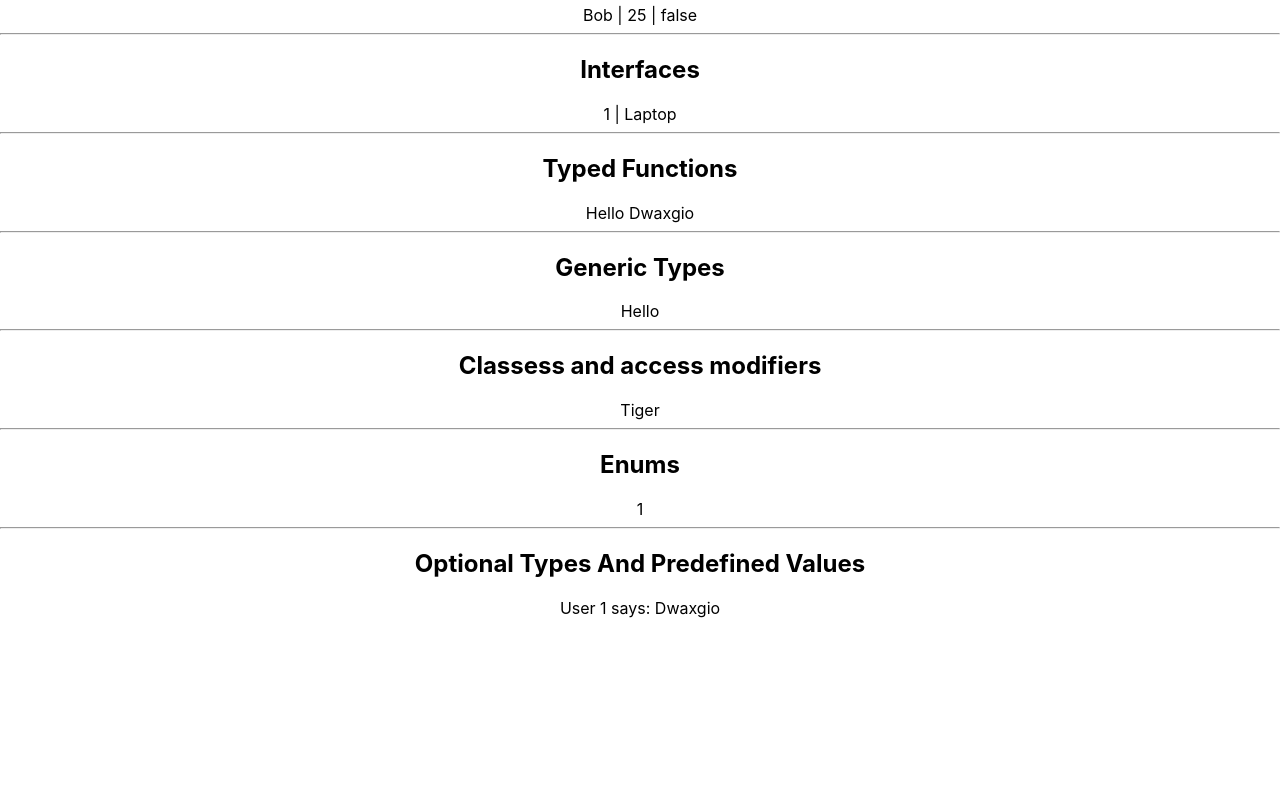
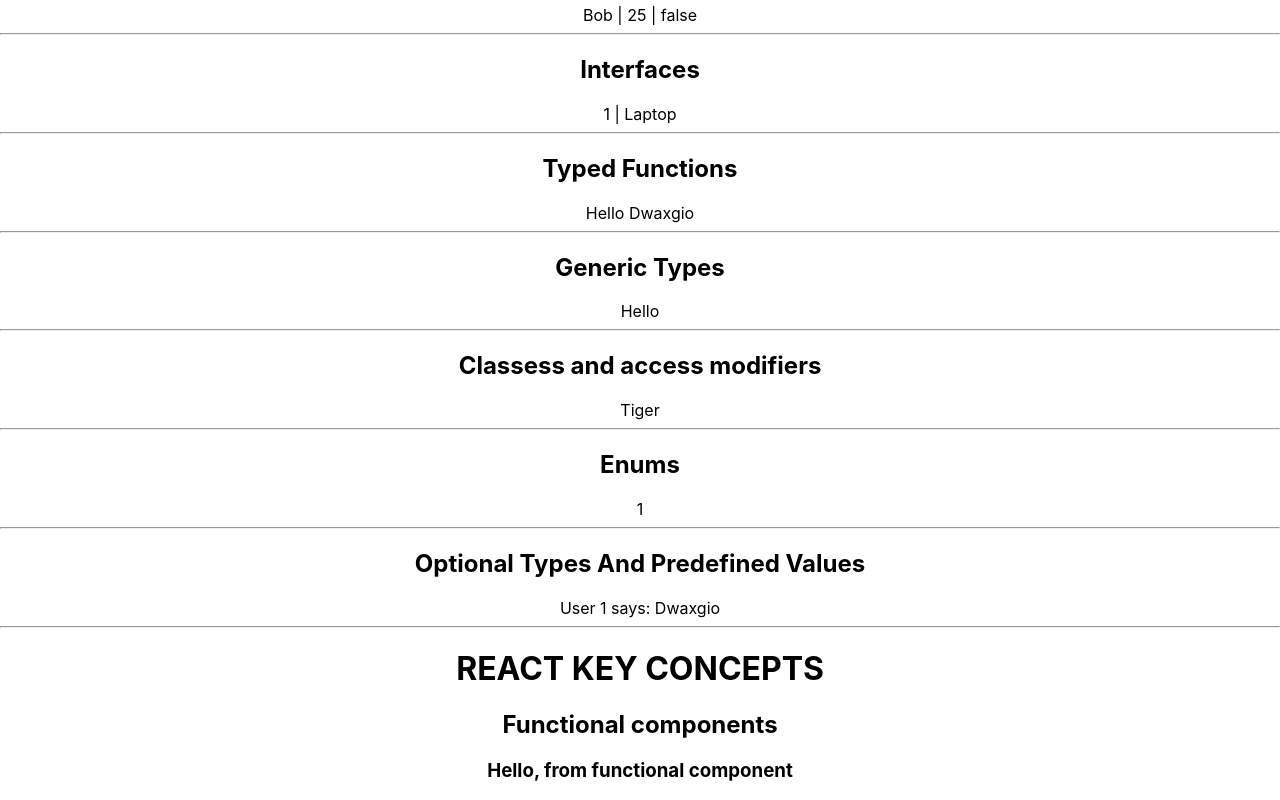
Before and after one commit to dwaxgio/react-typescript-practice, a React (Create React App) app: page / in a window 1280 px wide. Shown: the part 471-1271 px from the top of the page. Before the commit the page ends 1089 px from the top, so only its background shows below. Built offline with nearby package versions, Linux system fonts and the light colour scheme.

Commit message:
Key concepts: React -> FunctionalComponentss

```diff
--- a/src/App.tsx
+++ b/src/App.tsx
@@ -3,14 +3,16 @@ import "./App.css";
 import { useEffect, useRef } from "react";
 import useCounter from "./hooks/useCounter";
 // TYPESCRIPT KEY CONCEPTS
-import ATiposBasicos from "./components/ATiposBasicos";
-import BTiposDeObjetos from "./components/BTiposDeObjetos";
-import CInterfaces from "./components/CInterfaces";
-import DFuncionesTypadas from "./components/DFuncionesTypadas";
-import ETiposGenericos from "./components/ETiposGenericos";
-import FClasesYModificadoresDeAcceso from "./components/FClasesYModificadoresDeAcceso";
-import GEnums from "./components/GEnums";
-import HOptionalTypesAndPredefinedValues from "./components/HOptionalTypesAndPredefinedValues";
+import ATiposBasicos from "./components/typescript/ATiposBasicos";
+import BTiposDeObjetos from "./components/typescript/BTiposDeObjetos";
+import CInterfaces from "./components/typescript/CInterfaces";
+import DFuncionesTypadas from "./components/typescript/DFuncionesTypadas";
+import ETiposGenericos from "./components/typescript/ETiposGenericos";
+import FClasesYModificadoresDeAcceso from "./components/typescript/FClasesYModificadoresDeAcceso";
+import GEnums from "./components/typescript/GEnums";
+import HOptionalTypesAndPredefinedValues from "./components/typescript/HOptionalTypesAndPredefinedValues";
+// REACT KEY CONCEPTS
+import AFunctionalComponents from "./components/react/AFunctionalComponents";
 
 function App() {
   const { count, increment, decrement, reset } = useCounter(0);
@@ -54,6 +56,9 @@ function App() {
       <GEnums />
       <hr />
       <HOptionalTypesAndPredefinedValues />
+      <hr />
+      <h1>REACT KEY CONCEPTS</h1>
+      <AFunctionalComponents />
     </div>
   );
 }
--- /dev/null
+++ b/src/components/react/AFunctionalComponents.tsx
@@ -0,0 +1,13 @@
+const AFunctionalComponents = () => {
+  function Greeting() {
+    return <h3>Hello, from functional component</h3>;
+  }
+  return (
+    <div>
+      <h2>Functional components</h2>
+      {Greeting()}
+    </div>
+  );
+};
+
+export default AFunctionalComponents;
```
Also changed, not shown: src/components/typescript/ATiposBasicos.tsx (renamed from src/components/ATiposBasicos.tsx), src/components/typescript/BTiposDeObjetos.tsx (renamed from src/components/BTiposDeObjetos.tsx), src/components/typescript/CInterfaces.tsx (renamed from src/components/CInterfaces.tsx), src/components/typescript/DFuncionesTypadas.tsx (renamed from src/components/DFuncionesTypadas.tsx), src/components/typescript/ETiposGenericos.tsx (renamed from src/components/ETiposGenericos.tsx), src/components/typescript/FClasesYModificadoresDeAcceso.tsx (renamed from src/components/FClasesYModificadoresDeAcceso.tsx), src/components/typescript/GEnums.tsx (renamed from src/components/GEnums.tsx), src/components/typescript/HOptionalTypesAndPredefinedValues.tsx (renamed from src/components/HOptionalTypesAndPredefinedValues.tsx).
